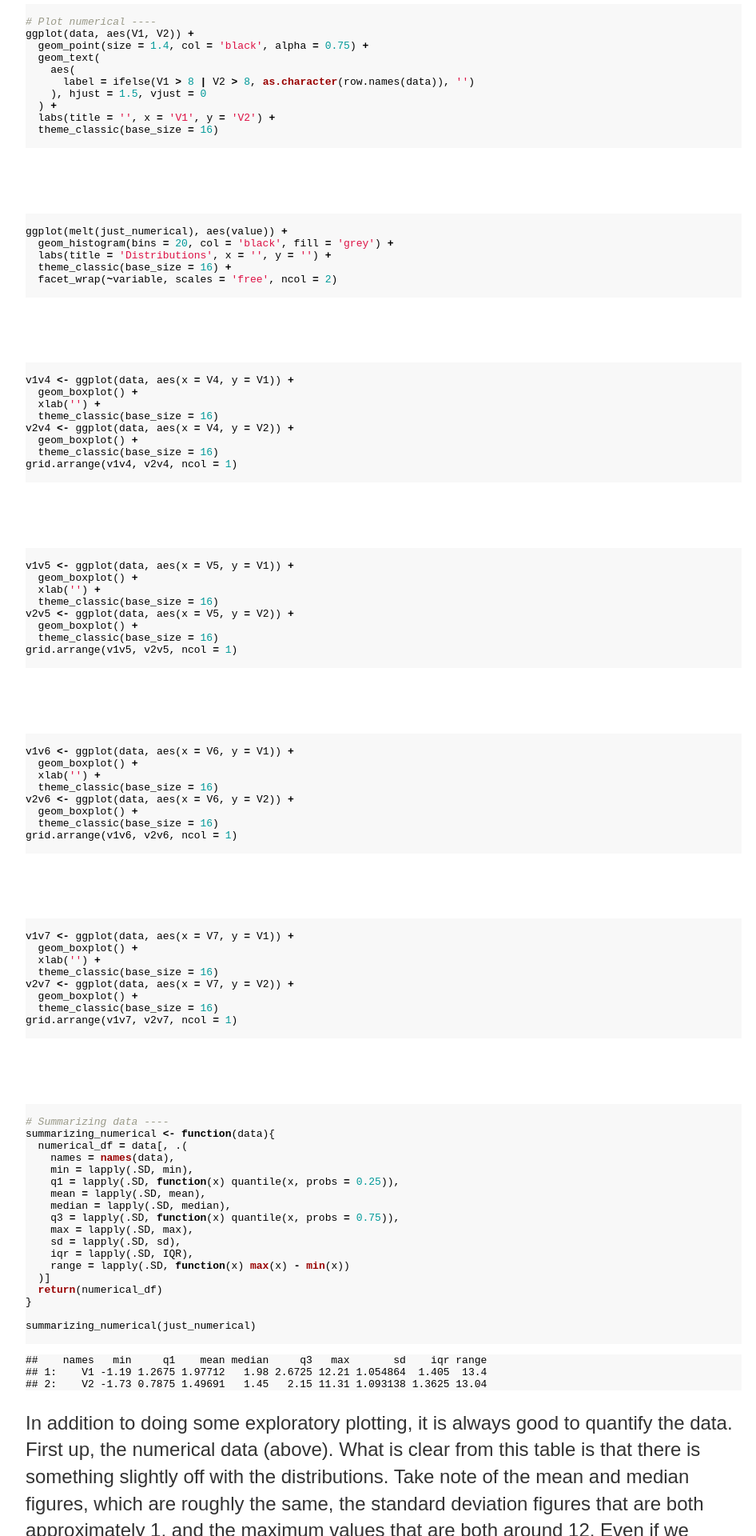
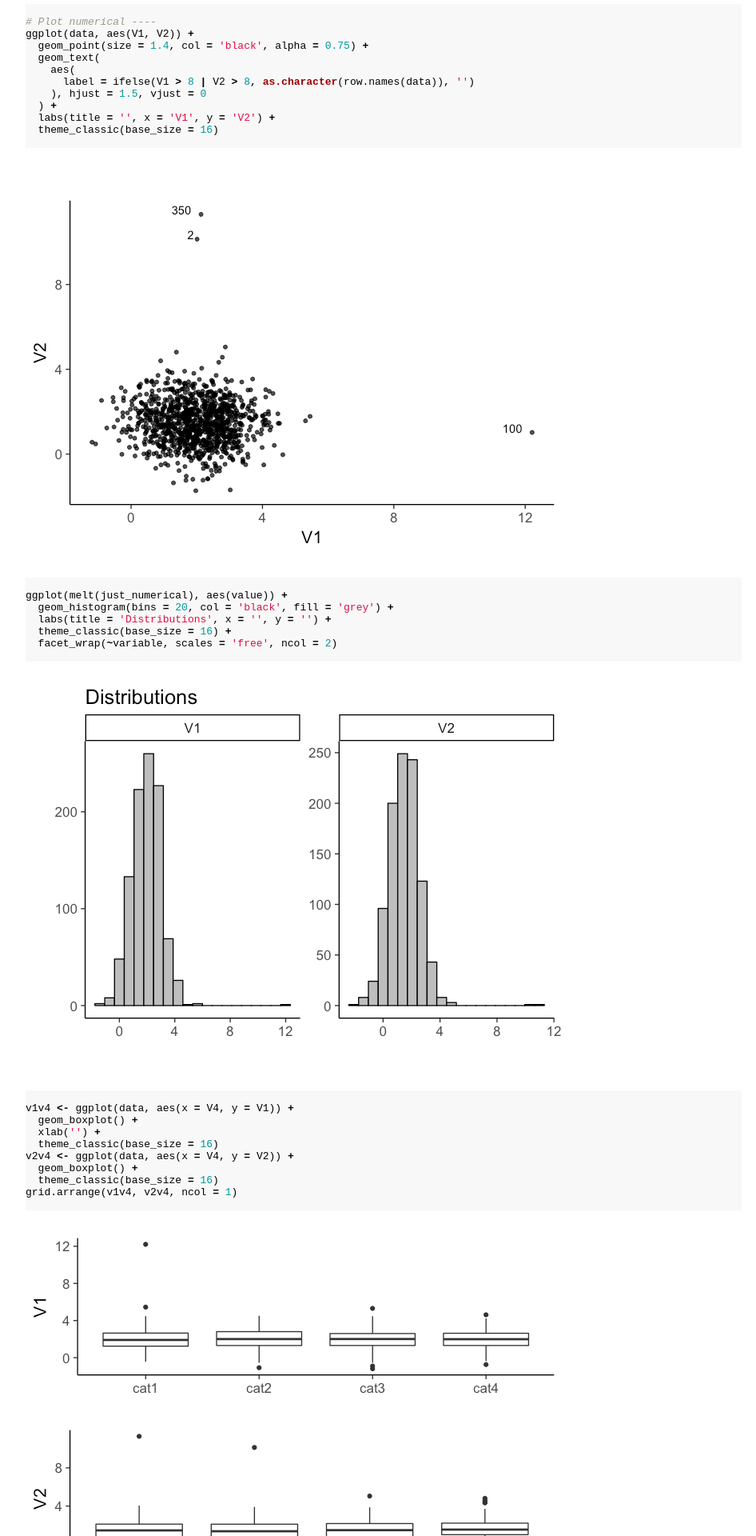
Before and after one commit to aaron-c-jones/aaron-c-jones.github.io, a Jekyll site: the page built from _posts/2018-04-20-aaron-jones-finding-outliers.md, in a window 1280 px wide. Shown: the part 1418-3338 px from the top of the page at 80% size, without its empty margins (160-1106 px from the left). Built offline with Jekyll 4.4.1, drawn with Linux system fonts in a browser that asks for light colours.

Commit message:
updating outlier posts

````diff
--- a/_posts/2018-04-20-aaron-jones-finding-outliers.md
+++ b/_posts/2018-04-20-aaron-jones-finding-outliers.md
@@ -70,7 +70,7 @@ ggplot(data, aes(V1, V2)) +
 
 ```
 
-![](images/2018-04-20-aaron-jones-finding-outliers_files/figure-markdown_github/unnamed-chunk-2-1.png)
+![](/images/2018-04-20-aaron-jones-finding-outliers_files/figure-markdown_github/unnamed-chunk-2-1.png)
 
 ``` r
 
@@ -82,7 +82,7 @@ ggplot(melt(just_numerical), aes(value)) +
 
 ```
 
-![](images/2018-04-20-aaron-jones-finding-outliers_files/figure-markdown_github/unnamed-chunk-2-2.png)
+![](/images/2018-04-20-aaron-jones-finding-outliers_files/figure-markdown_github/unnamed-chunk-2-2.png)
 
 ``` r
 
@@ -97,7 +97,7 @@ grid.arrange(v1v4, v2v4, ncol = 1)
 
 ```
 
-![](images/2018-04-20-aaron-jones-finding-outliers_files/figure-markdown_github/unnamed-chunk-2-3.png)
+![](/images/2018-04-20-aaron-jones-finding-outliers_files/figure-markdown_github/unnamed-chunk-2-3.png)
 
 ``` r
 
@@ -112,7 +112,7 @@ grid.arrange(v1v5, v2v5, ncol = 1)
 
 ```
 
-![](images/2018-04-20-aaron-jones-finding-outliers_files/figure-markdown_github/unnamed-chunk-2-4.png)
+![](/images/2018-04-20-aaron-jones-finding-outliers_files/figure-markdown_github/unnamed-chunk-2-4.png)
 
 ``` r
 
@@ -127,7 +127,7 @@ grid.arrange(v1v6, v2v6, ncol = 1)
 
 ```
 
-![](images/2018-04-20-aaron-jones-finding-outliers_files/figure-markdown_github/unnamed-chunk-2-5.png)
+![](/images/2018-04-20-aaron-jones-finding-outliers_files/figure-markdown_github/unnamed-chunk-2-5.png)
 
 ``` r
 
@@ -142,7 +142,7 @@ grid.arrange(v1v7, v2v7, ncol = 1)
 
 ```
 
-![](images/2018-04-20-aaron-jones-finding-outliers_files/figure-markdown_github/unnamed-chunk-2-6.png)
+![](/images/2018-04-20-aaron-jones-finding-outliers_files/figure-markdown_github/unnamed-chunk-2-6.png)
 
 ``` r
 
@@ -330,7 +330,7 @@ lmV1$plt
 
 ```
 
-![](images/2018-04-20-aaron-jones-finding-outliers_files/figure-markdown_github/unnamed-chunk-7-1.png)
+![](/images/2018-04-20-aaron-jones-finding-outliers_files/figure-markdown_github/unnamed-chunk-7-1.png)
 
 ``` r
 
@@ -348,7 +348,7 @@ lmV2$plt
 
 ```
 
-![](images/2018-04-20-aaron-jones-finding-outliers_files/figure-markdown_github/unnamed-chunk-7-2.png)
+![](/images/2018-04-20-aaron-jones-finding-outliers_files/figure-markdown_github/unnamed-chunk-7-2.png)
 
 The final two methodologies are model-based. First, linear regression and Cook's distance. Cook's distance is a measure of how influential any given point is on the regression model. It is defined as the sum of all changes in the regression model when any one observation is removed. Here, I regressed each numerical variable separately on the remaining data.
 
@@ -380,7 +380,7 @@ method_clust(just_numerical)
 
 ```
 
-![](images/2018-04-20-aaron-jones-finding-outliers_files/figure-markdown_github/unnamed-chunk-8-1.png)
+![](/images/2018-04-20-aaron-jones-finding-outliers_files/figure-markdown_github/unnamed-chunk-8-1.png)
 
     ## $Table
     ## hc_cut
````
